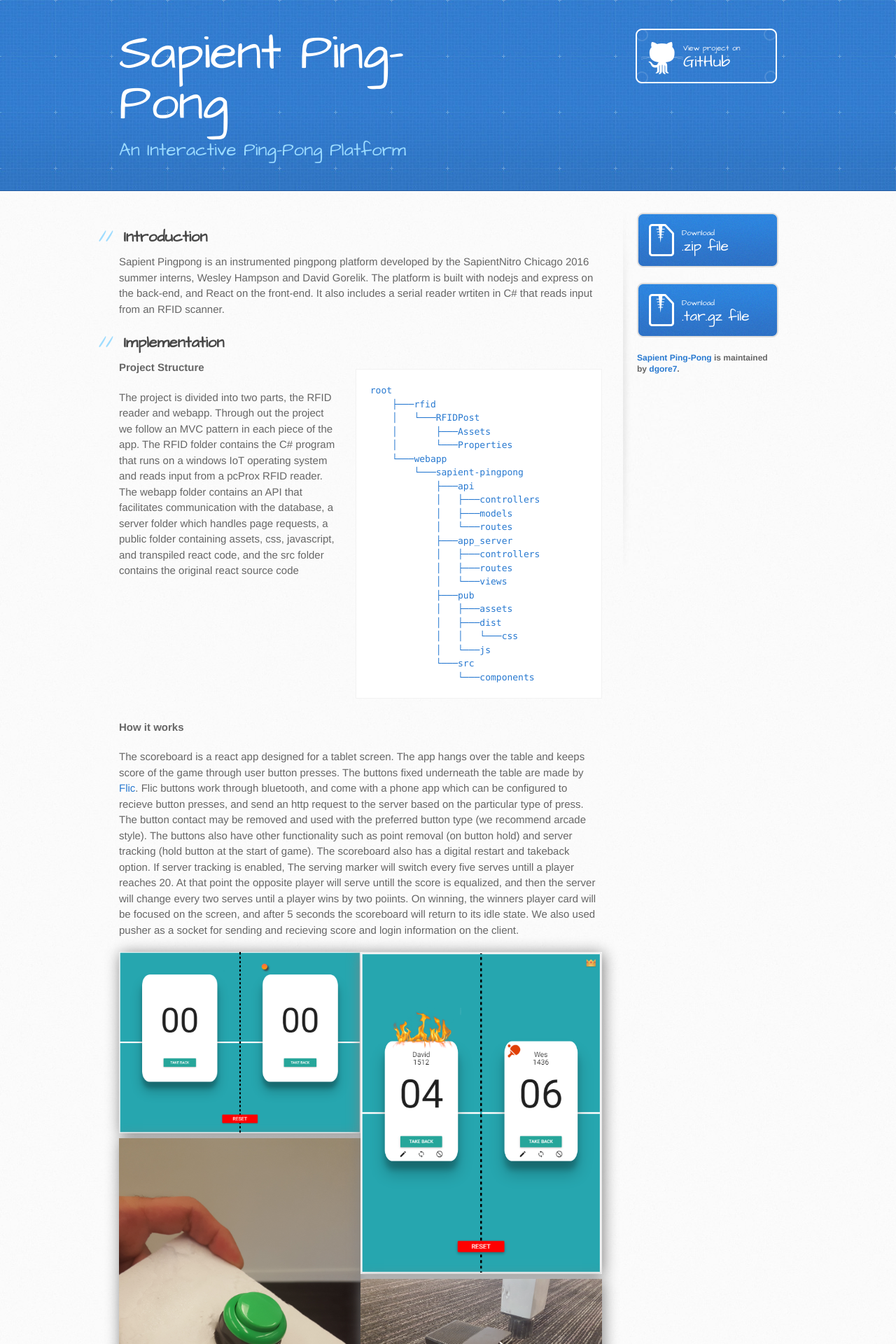
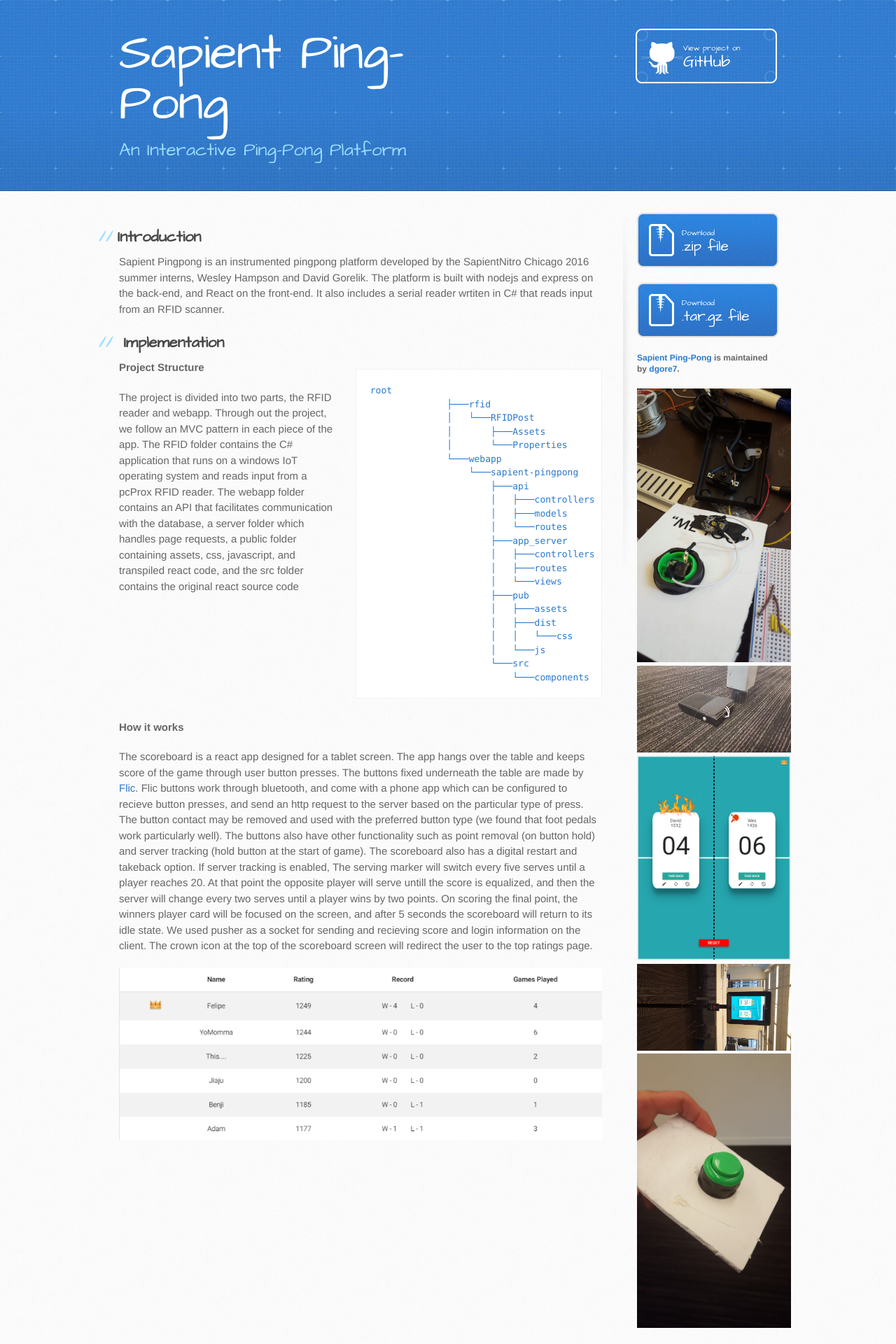
Before and after one commit to dgore7/sapient-pingpong, a PHP site: page / in a window 1280 px wide; the page is wider, and only the part inside the window is pictured. Shown: the top 1920 px of that part at 70% size. After the commit the page ends 1897 px from the top of that part, so only its background shows below. Run offline with PHP 8.4, Linux system fonts and the light colour scheme.

Commit message:
added some images and fixed up some styles

```diff
--- a/index.html
+++ b/index.html
@@ -28,8 +28,7 @@
     <div id="content-wrapper">
       <div class="inner clearfix">
         <section id="main-content">
-          <h2>
-<a id="introduction" class="anchor" href="#introduction" aria-hidden="true"><span aria-hidden="true" class="octicon octicon-link"></span></a>Introduction</h2>
+          <h2><a id="introduction" class="anchor" href="#introduction" aria-hidden="true"><span aria-hidden="true" class="octicon octicon-link"></span></a>Introduction</h2>
 
           <p>Sapient Pingpong is an instrumented pingpong platform developed by the SapientNitro Chicago 2016 summer interns, Wesley Hampson and David Gorelik. The platform is built with nodejs and express on the back-end, and React on the front-end. It also includes a serial reader wrtiten in C# that reads input from an RFID scanner.</p>
 
@@ -46,7 +45,7 @@
               </p>
 
               <p>
-      The project is divided into two parts, the RFID reader and webapp. Through out the project we follow an MVC pattern in each piece of the app. The RFID folder contains the C# program that runs on a windows IoT operating system and reads input from a pcProx RFID reader. The webapp folder contains an API that facilitates communication with the database, a server folder which handles page requests, a public folder containing assets, css, javascript, and transpiled react code, and the src folder contains the original react source code
+                The project is divided into two parts, the RFID reader and webapp. Through out the project, we follow an MVC pattern in each piece of the app. The RFID folder contains the C# application that runs on a windows IoT operating system and reads input from a pcProx RFID reader. The webapp folder contains an API that facilitates communication with the database, a server folder which handles page requests, a public folder containing assets, css, javascript, and transpiled react code, and the src folder contains the original react source code
               </p>
             </div>
             <pre><code>root
@@ -82,23 +81,21 @@
 
 
           <p>
-  The scoreboard is a react app designed for a tablet screen. The app hangs over the table and keeps score of the game through user button presses. The buttons fixed underneath the table are made by <a href="https://flic.io/">Flic</a>. Flic buttons work through bluetooth, and come with a phone app which can be configured to recieve button presses, and send an http request to the server based on the particular type of press. The button contact may be removed and used with the preferred button type (we recommend arcade style). The buttons also have other functionality such as point removal (on button hold) and server tracking (hold button at the start of game). The scoreboard also has a digital restart and takeback option. If server tracking is enabled, The serving marker will switch every five serves untill a player reaches 20. At that point the opposite player will serve untill the score is equalized, and then the server will change every two serves until a player wins by two poiints. On winning, the winners player card will be focused on the screen, and after 5 seconds the scoreboard will return to its idle state. We also used pusher as a socket for sending and recieving score and login information on the client.
+            The scoreboard is a react app designed for a tablet screen. The app hangs over the table and keeps score of the game through user button presses. The buttons fixed underneath the table are made by <a href="https://flic.io/">Flic</a>. Flic buttons work through bluetooth, and come with a phone app which can be configured to recieve button presses, and send an http request to the server based on the particular type of press. The button contact may be removed and used with the preferred button type (we found that foot pedals work particularly well). The buttons also have other functionality such as point removal (on button hold) and server tracking (hold button at the start of game). The scoreboard also has a digital restart and takeback option. If server tracking is enabled, The serving marker will switch every five serves until a player reaches 20. At that point the opposite player will serve untill the score is equalized, and then the server will change every two serves until a player wins by two points. On scoring the final point, the winners player card will be focused on the screen, and after 5 seconds the scoreboard will return to its idle state. We used pusher as a socket for sending and recieving score and login information on the client. The crown icon at the top of the scoreboard screen will redirect the user to the top ratings page.
           </p>
+          <a href="images/topscores.png"><img class="fat-bastard" src="images/topscores.png" alt="top scores" /></a>
 
           <div class="my-pics">
             <div class="my-pics-col">
-    <a href="images/scoreboard.png"><img src="images/scoreboard.png" alt="scoreboard" /></a>
-    <a href="images/button.jpg"><img src="images/button.jpg" alt="button" /></a>
-    <a href="images/transfer.jpg"><img src="images/transfer.jpg" alt="transferring circuit" /></a>
+
             </div>
             <div class="my-pics-col">
-    <a href="images/board.png"><img src="images/board.png" alt="scoreboard" /></a>
-    <a href="images/pedal.jpg"><img src="images/pedal.jpg" alt="foot pedal" /></a>
-    <a href="images/topscores.png"><img src="images/topscores.png" alt="top scores" /></a>
+
+            </div>
+            <div class="my-pics-col">
+
             </div>
           </div>
-
-
 
         </section>
 
@@ -113,6 +110,13 @@
           </a>
 
           <p class="repo-owner"><a href="https://github.com/dgore7/sapient-pingpong">Sapient Ping-Pong</a> is maintained by <a href="https://github.com/dgore7">dgore7</a>.</p>
+          <div class="fat-bastard">
+            <a href="images/transfer.jpg"><img src="images/transfer.jpg" alt="transferring circuit" /></a>
+            <a href="images/pedal.jpg"><img src="images/pedal.jpg" alt="foot pedal" /></a>
+            <a href="images/board.png"><img src="images/board.png" alt="scoreboard" /></a>
+            <a href="images/scoreboard.png"><img src="images/stand.jpg" alt="scoreboard" /></a>
+            <a href="images/button.jpg"><img src="images/button.jpg" alt="button" /></a>
+          </div>
 
         </aside>
       </div>
--- a/stylesheets/stylesheet.css
+++ b/stylesheets/stylesheet.css
@@ -766,6 +766,10 @@
   content: '.';
 }
 
+.fat-bastard a img {
+  max-width: 110%;
+}
+
 .clearfix {display: inline-block;}
 * html .clearfix {height: 1%;}
 .clearfix {display: block;}
@@ -871,6 +875,15 @@
     margin-left: 0;
     content: none;
   }
+  div.fat-bastard {
+    display: none;
+    width: 100% ! important;
+    min-height: 0;
+    padding: 20px 0;
+    margin-top: 20px;
+
+  }
+
 }
 
 /* Mobile Landscape Size to Tablet Portrait (devices and browsers) */
@@ -882,18 +895,41 @@
 
 /* ======== custom styles =========*/
 .my-pics {
+  width: 200%;
+  margin-left: -25%;
   display: flex;
+  flex-wrap: wrap;
+
 }
 .my-pics-col {
-  width: 50%;
+  width: 25%;
+  height: 300px;
   display: flex;
   flex-direction: column;
 }
 
 .my-pics-col > a > img{
   box-shadow: 2px 2px 20px grey;
+  max-height: 460px;
+  width: 100%;
   /*width: 340px;
   height: 220px;*/
+}
+
+.my-pics-col a {
+  padding: 3px;
+}
+
+img.half-col {
+  height: 230px;
+}
+
+img.three-four {
+  height: 345px;
+}
+
+img.one-four {
+  height: 115px;
 }
 
 div.implementation {
```
Also changed, not shown: images/stand.jpg (added). Lines whose indentation alone changed are shown as unchanged.
